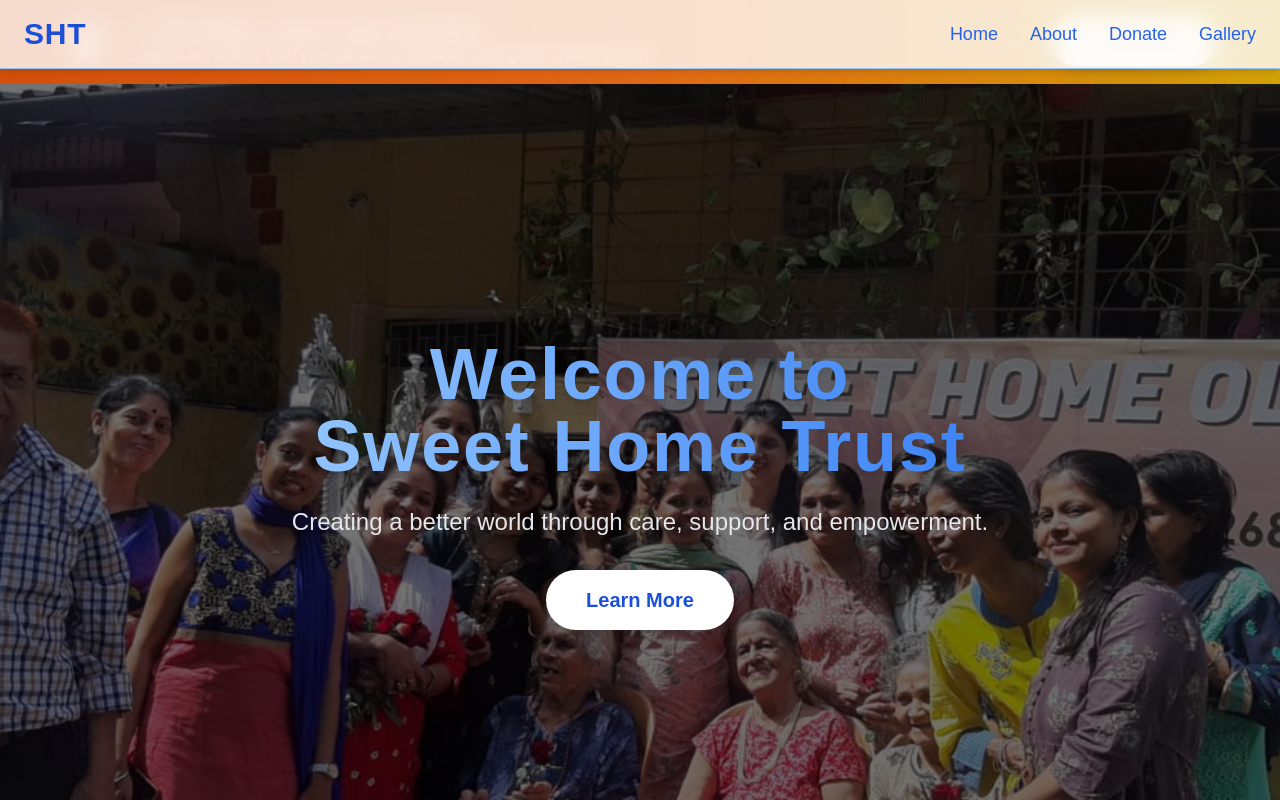
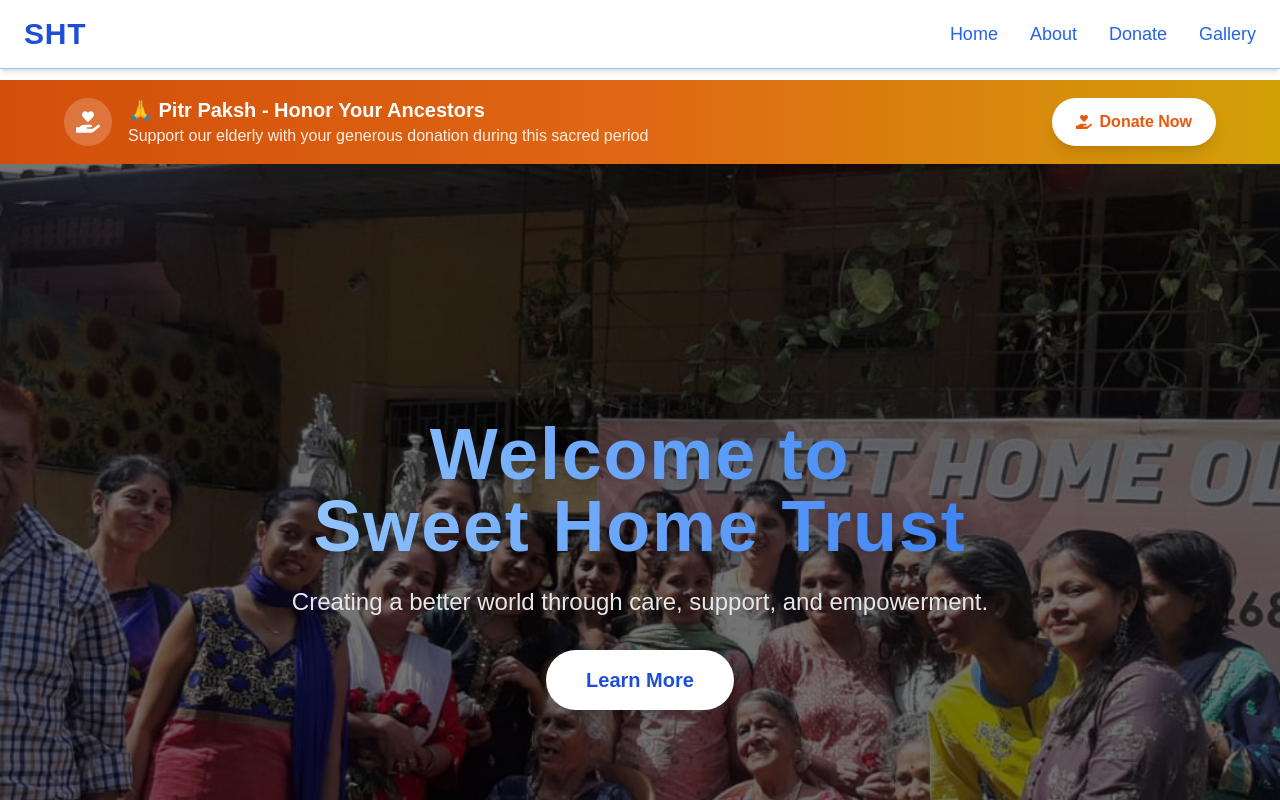
Before and after one commit to Shivikagarg999/ashr, a Next.js app: page /home/Home in a window 1280 px wide. Shown: the top 800 px of the page. Built offline with nearby package versions, Linux system fonts and the light colour scheme.

Commit message:
Update Home.jsx jhv

```diff
--- a/src/pages/home/Home.jsx
+++ b/src/pages/home/Home.jsx
@@ -14,7 +14,7 @@ export default function Home() {
   return (
     <div className="flex flex-col min-h-screen">
       <Navbar />
-      <main className="flex-grow">
+      <main className="flex-grow pt-16 md:pt-20">
 
         {/* Pitr Paksh Donation Banner */}
         <section className="bg-gradient-to-r from-orange-600 via-orange-500 to-yellow-500 text-white py-4 px-6 md:px-12 relative overflow-hidden">
```
